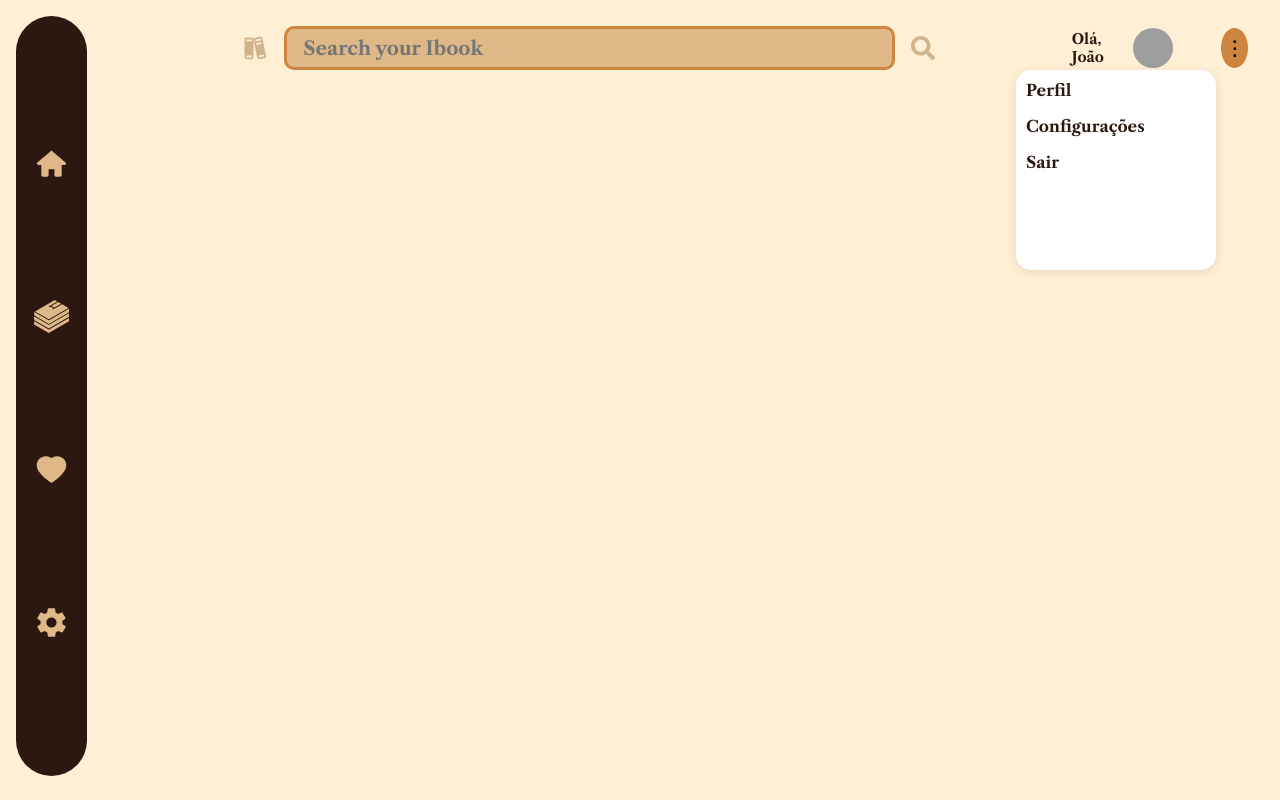
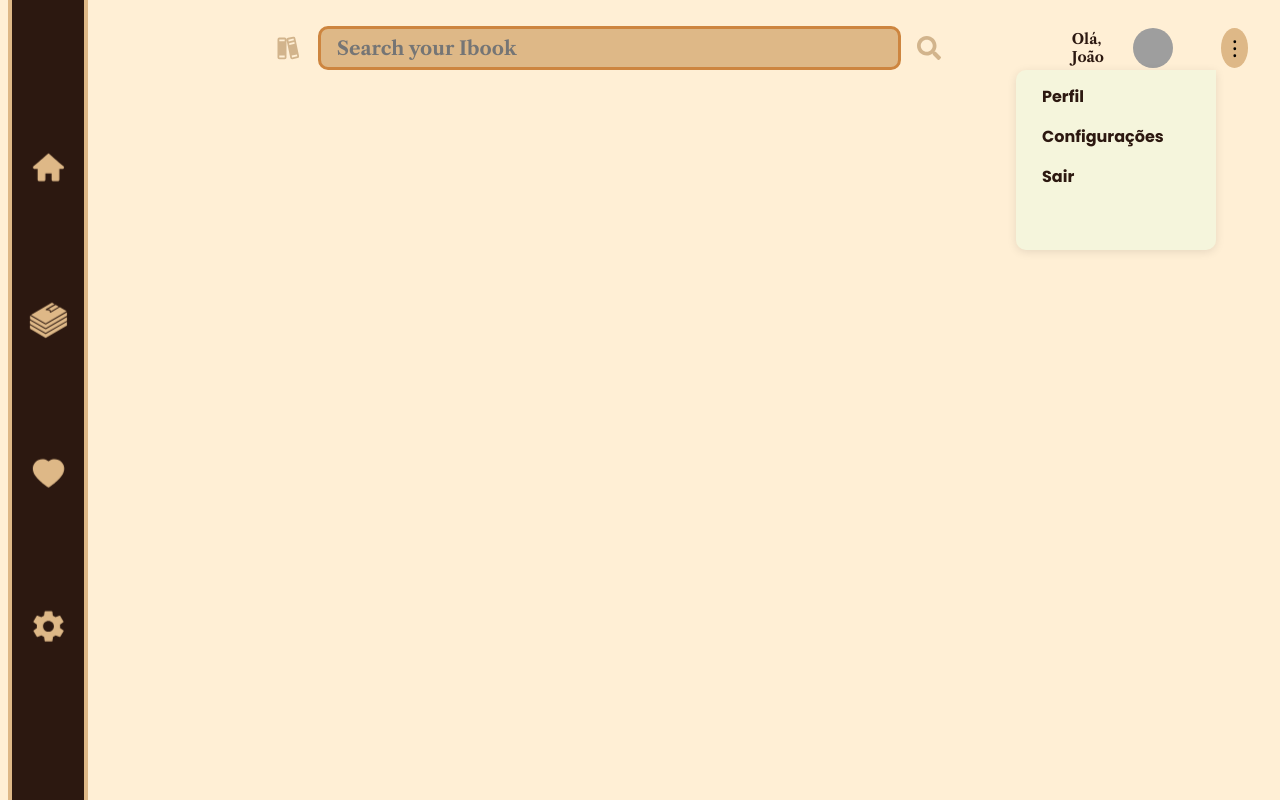
Before and after one commit to Maycondo/WebIbooks, a React (Vite) app: page / in a window 1280 px wide. Both pictures are taken after a click on the element 1234 px from the left and 48 px from the top of the page. Built offline with nearby package versions, Linux system fonts and the light colour scheme; grey boxes are pictures that could not be loaded.

Commit message:
Colocandor uma tela de loading no projeto, tambem aplicando animetion

```diff
--- a/index.html
+++ b/index.html
@@ -6,6 +6,9 @@
     <link rel="preconnect" href="https://fonts.googleapis.com">
     <link rel="preconnect" href="https://fonts.gstatic.com" crossorigin>
     <link href="https://fonts.googleapis.com/css2?family=Libre+Caslon+Text:ital,wght@0,400;0,700;1,400&display=swap" rel="stylesheet">
+    <link rel="preconnect" href="https://fonts.googleapis.com">
+<link rel="preconnect" href="https://fonts.gstatic.com" crossorigin>
+<link href="https://fonts.googleapis.com/css2?family=Poppins:ital,wght@0,100;0,200;0,300;0,400;0,500;0,600;0,700;0,800;0,900;1,100;1,200;1,300;1,400;1,500;1,600;1,700;1,800;1,900&display=swap" rel="stylesheet">
     <title>IBooks</title>
   </head>
   <body id="root">
--- a/package.json
+++ b/package.json
@@ -11,6 +11,7 @@
   },
   "dependencies": {
     "bootstrap-icons": "^1.11.3",
+    "framer-motion": "^11.11.0",
     "react": "^18.3.1",
     "react-dom": "^18.3.1",
     "react-icons": "^5.3.0",
--- a/src/App.jsx
+++ b/src/App.jsx
@@ -1,19 +1,31 @@
-
-import { useState } from 'react';
 import Toppanel from "./components/Toppanel/Toppanel.jsx"
+import Loader from './components/Loader/Loader.jsx';
 import GlobalStyle, { Conteiner_nav, Conteiner_painel }  from './style/style.js';
 
 
 /* Importação de icones para nav  */
+import { useEffect, useState } from 'react';
+import { motion } from "framer-motion"
 import { TiHome } from "react-icons/ti";
 import { SiBookstack } from "react-icons/si";
 import { AiFillHeart } from "react-icons/ai";
 import { IoMdSettings } from "react-icons/io";
 
 
-function App() {
+const useLoader = (delay) => {
+  const [loading, setLoading] = useState(true);
+
+  useEffect(() => {
+    const timer = setTimeout(() => setLoading(false), delay);
+    return () => clearTimeout(timer);
+  }, [delay])
+  return loading;
+}
+
+export default function App() {
 
   const [actinveIcon, setActinveIcon ] = useState(null)
+  const loading = useLoader(4000)
 
 
   const IconesNav = {
@@ -23,11 +35,15 @@ function App() {
     settings: <IoMdSettings size={35}color={actinveIcon === "settings" ? '#CD853F' : '#DEB887'}/>,
   }
 
+  if(loading) {
+    return <Loader />
+  }
 
   return (
     <>
       <GlobalStyle />
         <Conteiner_nav>
+          <motion.div   initial={{ x: '-100%' }} animate={{ x: 0 }}transition={{ type: 'spring', stiffness: 50 }}>
             <nav>
                   <ul>
                       {Object.keys(IconesNav).map((key) => (
@@ -39,6 +55,7 @@ function App() {
                       ))}
                   </ul>
               </nav>
+            </motion.div>
         </Conteiner_nav>
         <Conteiner_painel>
           <Toppanel />
@@ -46,6 +63,3 @@ function App() {
     </>
   );
 }
-
-
-export default App
--- /dev/null
+++ b/src/components/Loader/Loader.jsx
@@ -0,0 +1,91 @@
+/* eslint-disable react/no-unknown-property */
+
+import './style.css'
+
+
+
+
+
+export default function Loader() {
+    return (
+        <div className="Painel">
+            <div className="loader">
+                <div className="book-wrapper">
+                    <svg
+                    xmlns="http://www.w3.org/2000/svg"
+                    fill="white"
+                    viewBox="0 0 126 75"
+                    className="book"
+                    >
+                    <rect
+                        stroke-width="5"
+                        stroke="#CD853F"
+                        rx="7.5"
+                        height="70"
+                        width="121"
+                        y="2.5"
+                        x="2.5"
+                    ></rect>
+                    <line
+                        stroke-width="5"
+                        stroke="#CD853F"
+                        y2="75"
+                        x2="63.5"
+                        x1="63.5"
+                    ></line>
+                    <path
+                        stroke-linecap="round"
+                        stroke-width="4"
+                        stroke="#c18949"
+                        d="M25 20H50"
+                    ></path>
+                    <path
+                        stroke-linecap="round"
+                        stroke-width="4"
+                        stroke="#c18949"
+                        d="M101 20H76"
+                    ></path>
+                    <path
+                        stroke-linecap="round"
+                        stroke-width="4"
+                        stroke="#c18949"
+                        d="M16 30L50 30"
+                    ></path>
+                    <path
+                        stroke-linecap="round"
+                        stroke-width="4"
+                        stroke="#c18949"
+                        d="M110 30L76 30"
+                    ></path>
+                    </svg>
+
+                    <svg
+                    xmlns="http://www.w3.org/2000/svg"
+                    fill="#ffffff74"
+                    viewBox="0 0 65 75"
+                    className="book-page"
+                    >
+                    <path
+                        stroke-linecap="round"
+                        stroke-width="4"
+                        stroke="#c18949"
+                        d="M40 20H15"
+                    ></path>
+                    <path
+                        stroke-linecap="round"
+                        stroke-width="4"
+                        stroke="#c18949"
+                        d="M49 30L15 30"
+                    ></path>
+                    <path
+                        stroke-width="5"
+                        stroke="#CD853F"
+                        d="M2.5 2.5H55C59.1421 2.5 62.5 5.85786 62.5 10V65C62.5 69.1421 59.1421 72.5 55 72.5H2.5V2.5Z"
+                    ></path>
+                    </svg>
+                </div>
+            </div>
+        </div>
+
+    )
+}
--- /dev/null
+++ b/src/components/Loader/style.css
@@ -0,0 +1,38 @@
+.loader {
+    height: 100vh;
+    width: 100%;
+    display: flex;
+    align-items: center;
+    justify-content: center;
+  }
+  .book-wrapper {
+    width: 150px;
+    height: fit-content;
+    display: flex;
+    align-items: center;
+    justify-content: flex-end;
+    position: relative;
+  }
+  .book {
+    width: 100%;
+    height: auto;
+    filter: drop-shadow(10px 10px 5px rgba(0, 0, 0, 0.137));
+  }
+  .book-wrapper .book-page {
+    width: 50%;
+    height: auto;
+    position: absolute;
+    animation: paging 0.15s linear infinite;
+    transform-origin: left;
+  }
+  @keyframes paging {
+    0% {
+      transform: rotateY(0deg) skewY(0deg);
+    }
+    50% {
+      transform: rotateY(90deg) skewY(-20deg);
+    }
+    100% {
+      transform: rotateY(180deg) skewY(0deg);
+    }
+  }
--- a/src/components/Toppanel/Toppanel.jsx
+++ b/src/components/Toppanel/Toppanel.jsx
@@ -1,15 +1,25 @@
 import Topbar, { Inputsearch , Perfiluser } from "./style.js"
-import { useRef, useState } from 'react'
+// React
+import { motion } from "framer-motion"
+
+// React Server Components
+import { useRef, useState, useEffect } from 'react'
 
 import { PiBooksFill } from "react-icons/pi";
 import { FaSearch } from "react-icons/fa";
 import { AiOutlineMore } from "react-icons/ai";
 
-function Toppanel() {
+
+
+
+
+export default function Toppanel() {
 
   const [showSettings, setshowSettings] = useState(false);
   const [showSearch, setShowSearch] = useState(false);
-  const inputRef = useRef(null)
+  const inputRef = useRef(null);
+  const settingsRef = useRef(null);
+  const searchRef = useRef(null);
 
   const toggleSenttins = () => {
     setshowSettings(!showSettings)
@@ -26,36 +36,54 @@ function Toppanel() {
     }
   }
 
+  useEffect(() => {
+    const handleClickOutside = (e) => {
+
+      if (
+        searchRef.current && !searchRef.current.contains(e.target) &&
+        settingsRef.current &&
+        !settingsRef.current.contains(e.target)
+      ){
+        setShowSearch(false)
+        setshowSettings(false)
+      }
+    };
+
+    document.addEventListener("mousedown", handleClickOutside);
+    return () => document.removeEventListener("mousedown", handleClickOutside);
+  }, []);
+
+
     return (
         <>
         <Topbar>
-          <Inputsearch>
+          <Inputsearch ref={searchRef}>
               <article onClick={() => FocusInput()} ><PiBooksFill/></article>
                 <input type="text" ref={inputRef} placeholder="Search your Ibook" onClick={toggleSearch}/>
                 {showSearch && (
-                    <h1>tetse</h1>
+                    <motion.div initial="hidden" animate="visible" variants={{hidden: { opacity: 0, y: -20 },visible: { opacity: 1, y: 0, transition: { delay: 0.2 } }}}>
+
+                    </motion.div>
                   )}
               <button onClick={() => FocusInput()} ><FaSearch /></button>
           </Inputsearch>
           <Perfiluser>
             <h1>Olá, João</h1>
               <img src="https://img.freepik.com/vetores-premium/icone-de-perfil-de-usuario-em-estilo-plano-ilustracao-em-vetor-avatar-membro-em-fundo-isolado-conceito-de-negocio-de-sinal-de-permissao-humana_157943-15752.jpg" alt="Profile" />
-                  <section onClick={toggleSenttins}>
+                  <section onClick={toggleSenttins} ref={settingsRef}>
                     <AiOutlineMore />
                   </section>
                     {showSettings &&(
-                      <div>
-                        <ul>
-                          <li>Perfil</li>
-                          <li>Configurações</li>
-                          <li>Sair</li>
-                        </ul>
-                      </div>
+                      <motion.div initial="hidden" animate="visible" variants={{hidden: { opacity: 0, y: -20 },visible: { opacity: 1, y: 0, transition: { delay: 0.2 } }}}>
+                          <ul>
+                            <li>Perfil</li>
+                            <li>Configurações</li>
+                            <li>Sair</li>
+                          </ul>
+                    </motion.div>
                     )}
           </Perfiluser>
         </Topbar>
         </>
     )
 }
-
-export default Toppanel
--- a/src/components/Toppanel/style.js
+++ b/src/components/Toppanel/style.js
@@ -28,8 +28,8 @@ export const Inputsearch = styled.div`
             background-color: transparent;
             color: #D2B48C;
             border: none;
+            z-index: 1;
         }
-
 
         input {
             width: 70%;
@@ -41,6 +41,7 @@ export const Inputsearch = styled.div`
             font-weight: bolder;
             background-color: #DEB887;
             color: white;
+            z-index: 1;
         };
 
         input:focus {
@@ -58,6 +59,23 @@ export const Inputsearch = styled.div`
             background-color: transparent;
             color: #D2B48C;
             border: none;
+            z-index: 1;
+        }
+
+        div {
+            position: absolute;
+            top: 1%;
+            height:  40rem;
+            width: 70rem;
+            border-bottom-right-radius: 10px;
+            border-bottom-left-radius: 10px;
+            border-top-right-radius: 8%;
+            border-top-left-radius: 8%;
+            box-shadow: 0 2px 10px rgba(0, 0, 0, 0.1);
+            background-color: #F5F5DC;
+            display: flex;
+            align-items: center;
+            z-index: 0;
         }
 `;
 
@@ -91,7 +109,7 @@ export const Perfiluser = styled.div.attrs(() => ({
             cursor: pointer;
             padding: 0.5rem 0rem;
             border-radius: 50%;
-            background-color: #CD853F;
+            background-color: #DEB887;
             display: flex;
             text-align: center;
             align-content: center;
@@ -102,37 +120,55 @@ export const Perfiluser = styled.div.attrs(() => ({
 
         section:hover {
             transition: all ease 400ms;
-            background-color: #DEB887;
+            background-color: #CD853F;
         };
 
         div {
             position: absolute;
             top: 70px;
             right: 5%;
-            border-radius: 15px;
-            height: 200px;
+            height: 180px;
             width: 200px;
-            background-color: white;
+            border-top-left-radius: 10px;
+            border-bottom-right-radius: 10px;
+            border-bottom-left-radius: 10px;
+            background-color: #F5F5DC;
             padding: 10px;
             box-shadow: 0 2px 10px rgba(0, 0, 0, 0.1);
             z-index: 2;
         }
 
         ul {
-            margin: 1rem;
+            margin: 0%;
+            width: 100%;
             display: flex;
             flex-direction: column;
             justify-content: center;
-            gap: 1rem;
+            gap: 0.5rem;
             list-style: none;
             padding: 0;
             margin: 0;
         }
 
         li {
+            padding: 1rem;
+            height: 1rem;
+            display: flex;
+            align-items: center;
+            width: 100%;
+            margin: 0%;
+            border-radius: 5px;
             font-size: 1rem;
             font-weight: bold;
+            font-family: "Poppins", sans-serif;
             color: #2c1810;
             cursor: pointer;
+            transition: all ease 400ms;
+        }
+
+        li:hover {
+            color: #F5F5DC;
+            transition: all ease 400ms;
+            background-color:#DEB887;
         }
 `;
--- a/src/style/style.js
+++ b/src/style/style.js
@@ -12,8 +12,11 @@ const GlobaStyle = createGlobalStyle`
       body {
          height: 100vh;
          width: 100vw;
+         margin: 0;
+         padding: 0;
          font-family: Arial, sans-serif;
          background-color: #FFEFD5;
+         overflow-x: hidden;
          display: flex;
       }
 `;
@@ -22,15 +25,16 @@ export default GlobaStyle;
 export const Conteiner_nav = styled.div`
 
       height: 100%;
-      width: 7rem;
+      width: 10rem;
       display: flex;
       justify-content: space-between;
 
       nav {
-         height: 95%;
-         width: 100%;
-         margin: 1rem;
-         border-radius: 10em;
+         height: 100%;
+         margin: 0rem 0.5rem;
+         width: 5rem;
+         border-left: solid 4px #DEB887;
+         border-right: solid 4px #DEB887;
          background-color: #2c1810;
          display: flex;
          align-content: center;
@@ -61,6 +65,19 @@ export const Conteiner_nav = styled.div`
          font-size: 1.5rem;
          transition: all ease 400ms;
          font-weight: bold;
+         animation: pulse 1.5s infinite;
+      }
+
+      @keyframes pulse {
+         0% {
+            transform: scale(1);
+         }
+         50% {
+            transform: scale(1.1);
+         }
+         100% {
+            transform: scale(1);
+         }
       }
 `;
 
```
Also changed, not shown: 1 other file (tests, documents, lock files or other folders). Lines whose indentation alone changed are shown as unchanged.
